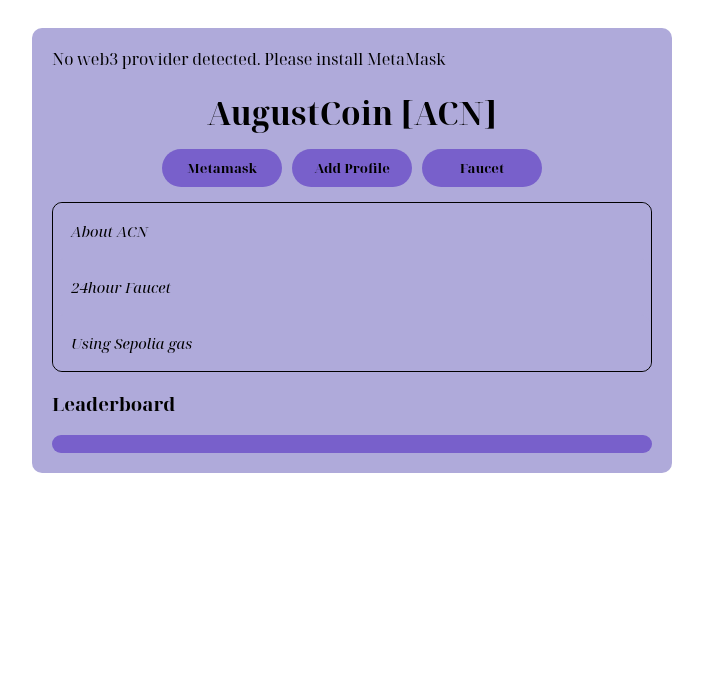
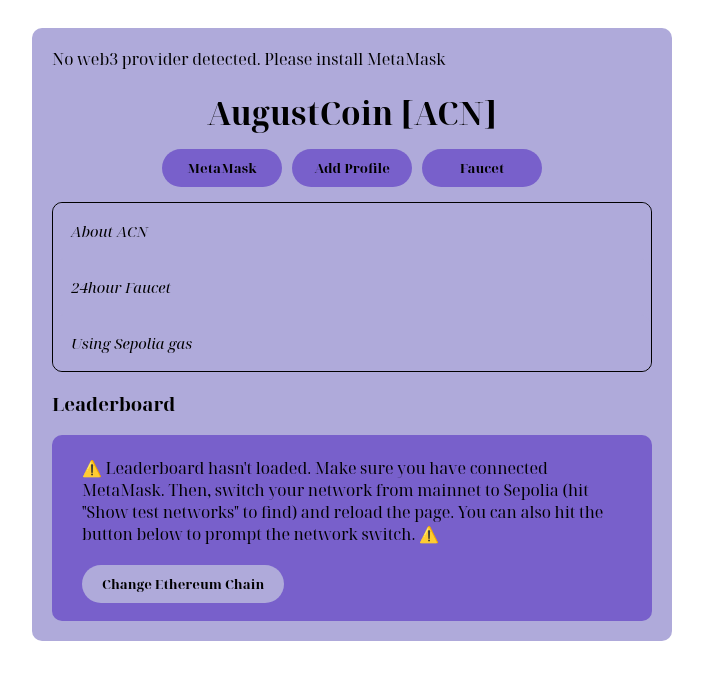
Before and after one commit to AugustWarshauer/AugustWebsite, a PHP site: page /AugustCoin.html in a window 1280 px wide. Shown: the top 680 px of the page, without its empty margins (288-991 px from the left). Run offline with PHP 8.4, Linux system fonts and the light colour scheme; some libraries are stand-ins or nearby versions.

Commit message:
debug network errors

```diff
--- a/AugustCoin.html
+++ b/AugustCoin.html
@@ -26,12 +26,12 @@
 
     <div class="container">
       <!-- -apple-system, BlinkMacSystemFont, Segoe UI, Roboto, Oxygen, Ubuntu, Cantarell, Fira Sans, Droid Sans, Helvetica Neue, sans-serif; -->
-      <div id="connectMessage" style="color: black;">Please connect to Metamask</div>
+      <div id="connectMessage" style="color: black;">Please connect to MetaMask</div>
       <h1><a href="https://sepolia.etherscan.io/token/0x2e992bf3732e71a83e44251f9b0de80553a73632#code" style="color: black; text-decoration: none;">AugustCoin [ACN]</a></h1>
 
 
       <div class="buttonContainer">
-        <button id="MetamaskBtn" type="submit">Metamask</button>
+        <button id="MetamaskBtn" type="submit">MetaMask</button>
         <button id="ProfileBtn" type="submit">Add Profile</button>
         <button id="FaucetBtn" type="submit">Faucet</button>
       </div>
@@ -43,7 +43,7 @@
 
         <button type="button" class="collapsible">24hour Faucet</button>
         <div class="content">
-          <p>You must wait 24 hours before the faucet will aprove more free AugustCoin! I know, so sad... <br> <br>Also, if the Metamask faucet transaction warns you "This transaction is likely to fail" and costs a ton of Sepolia, it means you haven't waited long enough yet (it will fail!)</p>
+          <p>You must wait 24 hours before the faucet will aprove more free AugustCoin! I know, so sad... <br> <br>Also, if the MetaMask faucet transaction warns you "This transaction is likely to fail" and costs a ton of Sepolia, it means you haven't waited long enough yet (it will fail!)</p>
         </div>
 
         <button type="button" class="collapsible">Using Sepolia gas</button>
@@ -57,7 +57,13 @@
 
 
       <h3>Leaderboard</h3>
-      <div id="leaderboard"></div>
+      <div id="leaderboard">
+        <br>
+        ⚠️ Leaderboard hasn't loaded. Make sure you have connected MetaMask. Then, switch your network from mainnet to Sepolia (hit "Show test networks" to find) and reload the page. You can also hit the button below to prompt the network switch. ⚠️
+        <br>
+        <button id="changeChainBtn" type="submit">Change Ethereum Chain</button>
+
+      </div>
     </div>
 
     <script src="https://cdnjs.cloudflare.com/ajax/libs/web3/1.6.1/web3.min.js"></script>
--- a/src/index.js
+++ b/src/index.js
@@ -17,21 +17,18 @@ const faucetAddress = "0x24AcE8d1f490E05C5A66d6186bAfe051CCb3eEdc";
 
 
 let web3 = new Web3(window.ethereum);
+
 let profiles_contract = new web3.eth.Contract(profilesABI, profilesAddress);
 let coin_contract = new web3.eth.Contract(coinABI, coinAddress);
 let faucet_contract = new web3.eth.Contract(faucetABI, faucetAddress);
 
 
 async function createLeaderboard() {
-  console.log('hi');
   const fullprofiles = await profiles_contract.methods.getAllProfiles().call();
-  console.log(fullprofiles[0]);
   const walletIDs = [...fullprofiles[0]];
   const walletNames = [...fullprofiles[1]];
   const walletBalances = [];
 
-  console.log(walletIDs);
-  console.log(walletNames);
 
   for (let i=0; i< walletIDs.length; i++) {
     let addy = walletIDs[i];
@@ -67,7 +64,7 @@ async function createLeaderboard() {
 
   }
   const leaderboard = document.getElementById("leaderboard");
-
+  leaderboard.innerHTML = "";
   for (let i=0; i< sortedwalletBalances.length; i++) {
 
     leaderboard.innerHTML += `<div class="roww">
@@ -92,7 +89,7 @@ async function connectWallet() {
           console.log("Please connect to MetaMask.");
           document.getElementById("connectMessage").innerHTML =
           "Please connect to Metamask";
-          document.getElementById("MetamaskBtn").innerHTML = "Metamask";
+          document.getElementById("MetamaskBtn").innerHTML = "MetaMask";
         } else {
           console.error(err);
         }
@@ -100,7 +97,7 @@ async function connectWallet() {
     if (accounts[0]) {
       console.log("We have an account");
       document.getElementById("connectMessage").innerHTML =
-      "Metamask connected";
+      "MetaMask connected";
       document.getElementById("MetamaskBtn").innerHTML = "Connected";
       staticProfileCheck();
     }
@@ -120,7 +117,7 @@ document.getElementById("MetamaskBtn").addEventListener("click", async (e) => {
   try {
     if (typeof accounts == 'undefined'){await connectWallet();} else{}
   } catch (error) {
-    console.error("Error connecting to Metamask", error);
+    console.error("Error connecting to MetaMask", error);
   } finally {
     tweetSubmitButton.disabled = false;
   }
@@ -131,7 +128,7 @@ document.getElementById("MetamaskBtn").addEventListener("click", async (e) => {
 document.getElementById("ProfileBtn").addEventListener("click", async (e) => {
   e.preventDefault();
   const accounts = await web3.eth.getAccounts();
-  if (accounts.length == 0){alert('Must connect Metamask first.'); await connectWallet();} else{
+  if (accounts.length == 0){alert('Must connect MetaMask first.'); await connectWallet();} else{
   const ProfileButton = document.getElementById("ProfileBtn");
   ProfileButton.innerHTML = '<div class="spinner">🥺🥺🥺</div>';
   ProfileButton.disabled = true;
@@ -174,13 +171,31 @@ async function staticProfileCheck() {
   }
 }
 
+async function changeChain() {
+  try {
+    await web3.enable();
+
+    const chainId = await web3.request({ method: 'eth_chainId' });
+    if (chainId !== '0xAA36A7') {
+        await web3.request({
+            method: 'wallet_switchEthereumChain',
+            params: [{ chainId: '0xAA36A7' }]
+        });
+    web3.on("chainChanged", (chainId) => window.location.reload());
+    }
+} catch (error) {
+    console.error('User denied account access or network switch');
+}
+}
+
+
 
 
 document.getElementById("FaucetBtn").addEventListener("click", async (e) => {
   e.preventDefault();
   const accounts = await web3.eth.getAccounts();
   if (accounts.length == 0) {
-    alert('Must connect Metamask first.'); await connectWallet();
+    alert('Must connect MetaMask first.'); await connectWallet();
   } else {
     if (await profiles_contract.methods.findUserIndex(accounts[0]).call() == -1) {
       alert('Must create profile first.')
@@ -205,6 +220,14 @@ document.getElementById("FaucetBtn").addEventListener("click", async (e) => {
 
 
 
+document.getElementById("changeChainBtn").addEventListener("click", async (e) => {
+  changeChain();
+  createLeaderboard();
+})
+
+
+
+
 var coll = document.getElementsByClassName("collapsible");
 for (let i = 0; i < coll.length; i++) {
   coll[i].addEventListener("click", function() {
@@ -219,10 +242,27 @@ for (let i = 0; i < coll.length; i++) {
 }
 
 
+window.addEventListener('load', async () => {
+  if (typeof window.ethereum !== 'undefined') {
+      window.web3 = new Web3(window.ethereum);
+      try {
+          // Request account access if needed
+          await window.ethereum.enable();
 
-
-
-connectWallet();
-
-
-createLeaderboard();
+          const chainId = await window.ethereum.request({ method: 'eth_chainId' });
+          if (chainId !== '0xAA36A7') {
+              await window.ethereum.request({
+                  method: 'wallet_switchEthereumChain',
+                  params: [{ chainId: '0xAA36A7' }] // Sepolia chain ID
+              });
+          window.ethereum.on("chainChanged", (chainId) => window.location.reload());
+          }
+      } catch (error) {
+          console.error('User denied account access or network switch');
+      }
+  } else {
+      console.error('MetaMask not detected!');
+  }
+  connectWallet();
+  createLeaderboard();
+});
--- a/src/styles_augustcoin.css
+++ b/src/styles_augustcoin.css
@@ -88,6 +88,12 @@ button[type="submit"] {
 
 }
 
+#changeChainBtn{
+  background-color: rgb(175, 170, 218);
+  width: auto;
+  margin: 20px 0 0 0;
+}
+
 
 .tweet {
   display: flex;
```
Also changed, not shown: index69.html (deleted, +0 -19 lines), script69.js (deleted, +0 -52 lines), styles69.css (deleted, +0 -17 lines).
